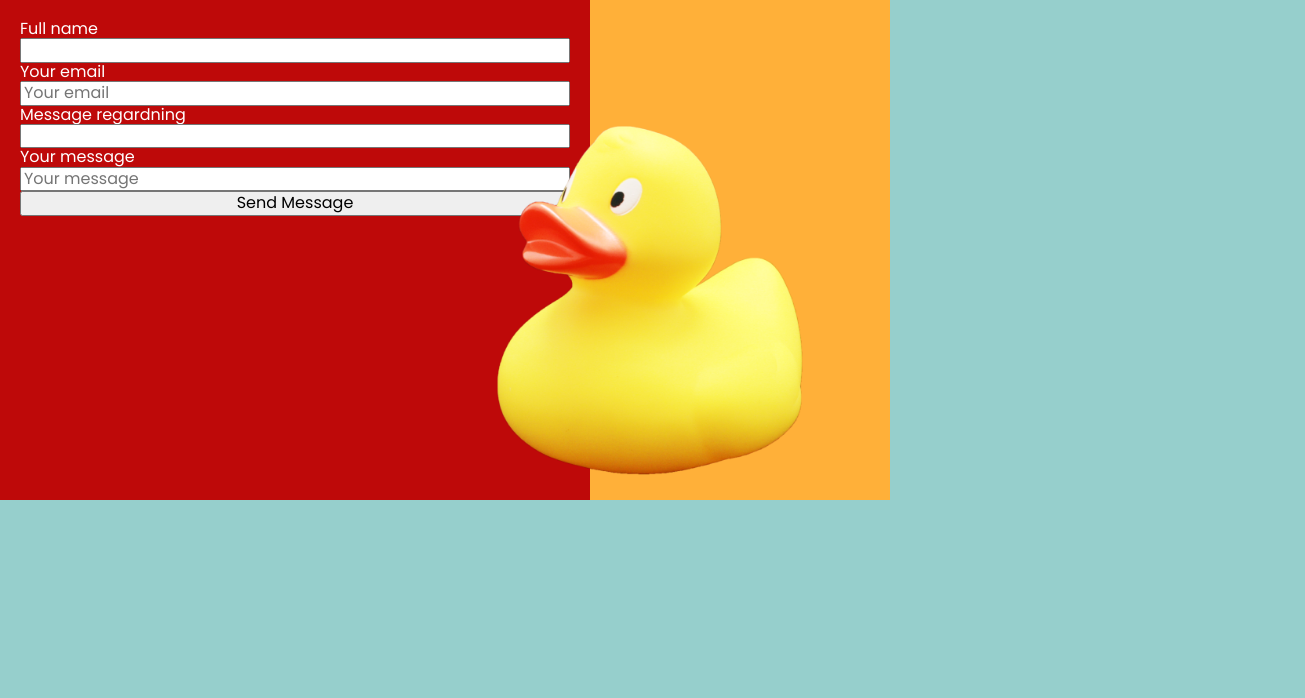
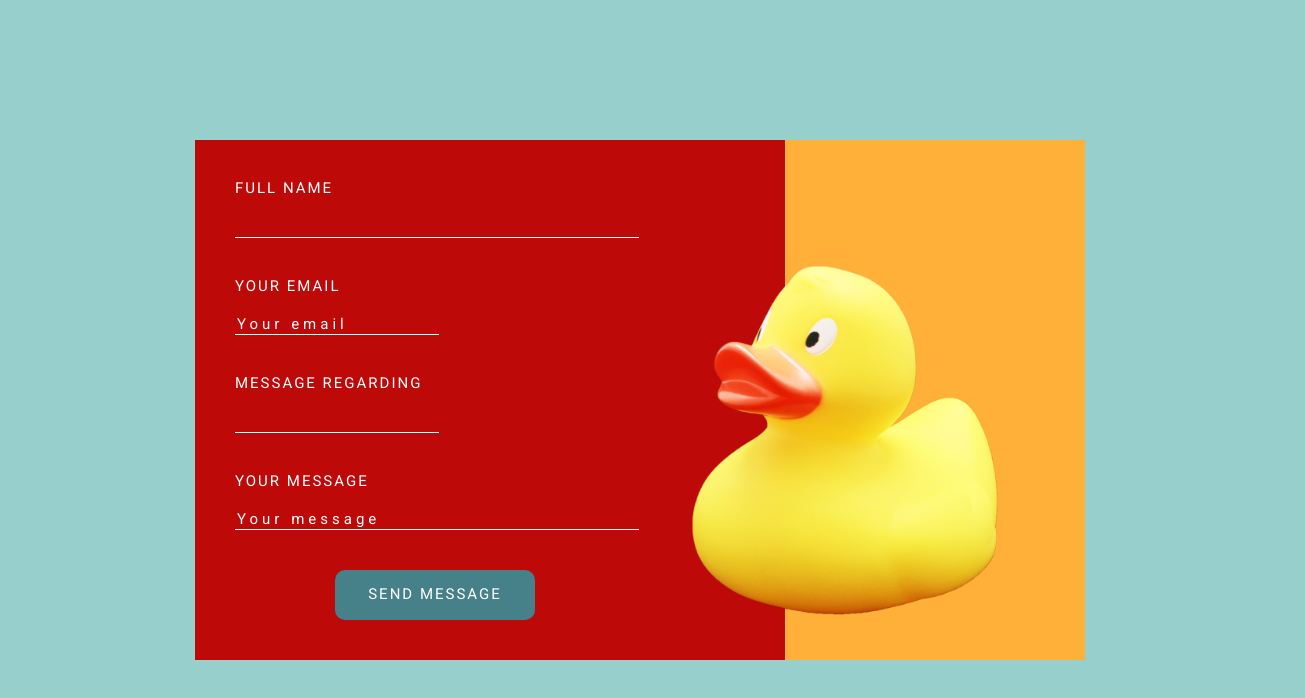
Before and after one commit to Smalmtoft/duck-form, a plain HTML site: page index.html in a window 1280 px wide. Shown: the whole page, 1305 px wide, since content can reach past the window. Drawn offline with Linux system fonts and the light colour scheme.

Commit message:
css changed and added to new html structure

```diff
--- a/index.html
+++ b/index.html
@@ -5,7 +5,7 @@
     <meta name="viewport" content="width=device-width, initial-scale=1.0">
     <link rel="stylesheet" href="styles/normalize.css">
     <link rel="stylesheet" href="styles/index.css">
-    <link href="https://fonts.googleapis.com/css2?family=Poppins:wght@400;500;600;700&family=Roboto:ital@0;1&display=swap" rel="stylesheet">
+    <link href="https://fonts.googleapis.com/css2?family=Roboto:ital@0;1&display=swap" rel="stylesheet">
     <title>Duck form</title>
 </head>
 <body>
@@ -20,8 +20,8 @@
             <label for="email">Your email</label>
             <input type="email" id="email" name="email" placeholder="Your email">
 
-        <label for="message-regarding">Message regardning</label>
-        <input type="text" name="message-regarding" id="message-regardning">
+            <label for="message-regarding">Message regarding</label>
+            <input type="text" name="message-regarding" id="message-regarding">
 
             <label for="message">Your message</label>
             <input type="text" name="message" id="message" placeholder="Your message">
--- a/styles/index.css
+++ b/styles/index.css
@@ -1,12 +1,16 @@
 
 body{
+    display: flex;
+    justify-content: center;
+    align-items: center;
     background-color: #96cfcc;
-    max-width: 1500px;
-    width: 100%;
+    height: 100vh;
     margin: auto;
-    font-family: "Poppins", serif;
+    font-family: "Roboto", serif;
     font-weight: 400;
+    font-size: 15px;
     font-style: normal;
+    letter-spacing: 2px;
   }
 
 
@@ -14,7 +18,7 @@ form{
     display: flex;
     flex-direction: row;
     background-color: #96cfcc;
-    height: 500px;
+    min-height: 500px;
 }
 
 .red-field{
@@ -25,6 +29,38 @@ form{
     color: #ffffff;
     width: 550px;
     padding: 20px;
+}
+
+label{
+    width: 400px;
+    margin: 20px;
+    margin-bottom: 0px;
+    text-transform: uppercase;
+}
+
+input{
+    width: 400px;
+    margin: 20px;
+    letter-spacing: 4px;
+    border-style: none;
+    background-color: #ffffff00;
+    border-bottom: solid white 1px;
+    color: #ffffff;
+}
+
+input::placeholder{
+    color:#ffffff;
+}
+
+
+input:focus {
+    outline: none;
+    border: none;
+    border-bottom: solid white 1px;
+}
+
+#email, #message-regarding{
+    width: 200px;
 }
 
 
@@ -39,3 +75,21 @@ form{
     top: 60px;
     right: 200px;
 }
+
+button{
+    color: #ffffff;
+    background-color: #468189;
+    border-style: none;
+    width: 200px;
+    height: 50px;
+    padding: 10px;
+    margin: 20px;
+    margin-left: 120px;
+    border-radius: 10px;
+    text-transform: uppercase;
+    letter-spacing: 2px;
+}
+
+button:hover{
+    background-color: #FFB039;
+}
```
Lines whose indentation alone changed are shown as unchanged.
